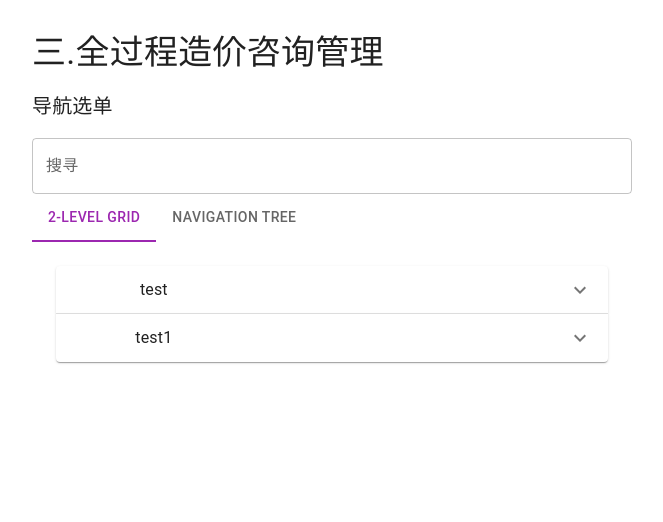
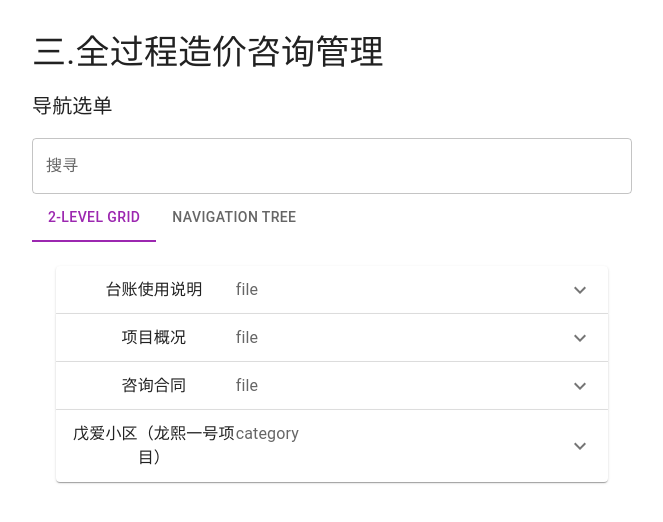
Before and after one commit to Yuan-Quan/nav-tree, a React (Create React App) app: page / in a window 1280 px wide. Shown: the top 522 px of the page, without its empty margins (308-971 px from the left). Built offline with nearby package versions, Linux system fonts and the light colour scheme; the HTML template or start-up script is replaced by a standard one.

Commit message:
generate accordion from tree data

```diff
--- a/src/components/GridAccordionItem.tsx
+++ b/src/components/GridAccordionItem.tsx
@@ -5,7 +5,6 @@ import { GridPapers } from "./GridPapers";
 import { AccordionContext } from "./GridAccordions";
 
 interface IAccordionItemProps {
-    expanded: string | false;
     title: string;
     secondary?: string;
 }
@@ -13,7 +12,6 @@ interface IAccordionItemProps {
 export const GridAccordionItem = (props: IAccordionItemProps) => {
     const {expanded, setExpanded} = React.useContext(AccordionContext);
     const handleChange = (panel: string) => (event: React.SyntheticEvent, isExpanded: boolean) => {
-        console.log("handleChange");
         setExpanded(isExpanded ? panel : false);
     };
 
--- a/src/components/GridAccordions.tsx
+++ b/src/components/GridAccordions.tsx
@@ -5,6 +5,7 @@ import AccordionSummary from '@mui/material/AccordionSummary';
 import Typography from '@mui/material/Typography';
 import ExpandMoreIcon from '@mui/icons-material/ExpandMore';
 import { GridAccordionItem } from './GridAccordionItem';
+import { treeDataRoot } from '../assets/TreeData';
 
 interface IAccordionContext {
   expanded: string | false;
@@ -16,13 +17,10 @@ export const AccordionContext = React.createContext<IAccordionContext>(null!);
 export function GridAccordions() {
   const [expanded, setExpanded] = React.useState<string | false>(false);
 
-
-
   return (
     <div>
       <AccordionContext.Provider value={{ expanded, setExpanded }}>
-      <GridAccordionItem expanded={expanded} title="test" />
-      <GridAccordionItem expanded={expanded} title="test1" />
+      {treeDataRoot.nodes.map((node) => {return <GridAccordionItem title={node.label} secondary={node.nodetype}/>})}
       </AccordionContext.Provider>
     </div>
   );
```
